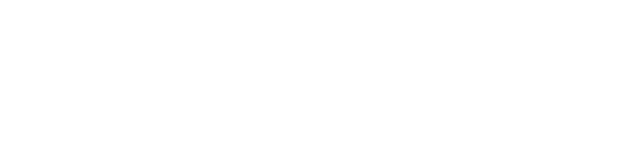
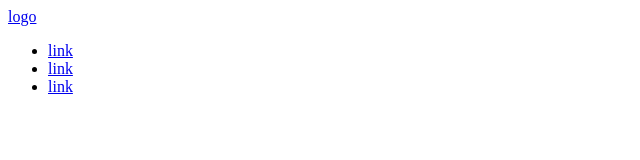
Before and after one commit to SaveAna/new-repo, a plain HTML site: page index.html in a window 1280 px wide. Shown: the whole page, without its empty margins (0-640 px from the left). Drawn offline with Linux system fonts and the light colour scheme.

Commit message:
create header

```diff
--- a/index.html
+++ b/index.html
@@ -1,15 +1,22 @@
 <!DOCTYPE html>
 <html lang="en">
+  <head>
+    <meta charset="UTF-8" />
+    <meta http-equiv="X-UA-Compatible" content="IE=edge" />
+    <meta name="viewport" content="width=device-width, initial-scale=1.0" />
+    <title>Document</title>
+  </head>
 
-<head>
-    <meta charset="UTF-8">
-    <meta http-equiv="X-UA-Compatible" content="IE=edge">
-    <meta name="viewport" content="width=device-width, initial-scale=1.0">
-    <title>Document</title>
-</head>
-
-<body>
-
-</body>
-
+  <body>
+    <header>
+      <a href="#">logo</a>
+      <nav>
+        <ul>
+          <li><a href="#">link</a></li>
+          <li><a href="#">link</a></li>
+          <li><a href="#">link</a></li>
+        </ul>
+      </nav>
+    </header>
+  </body>
 </html>
```
